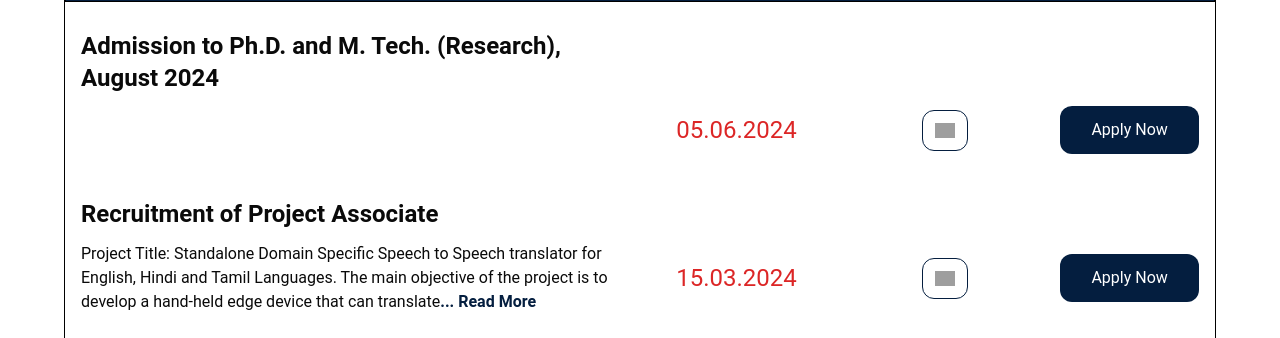
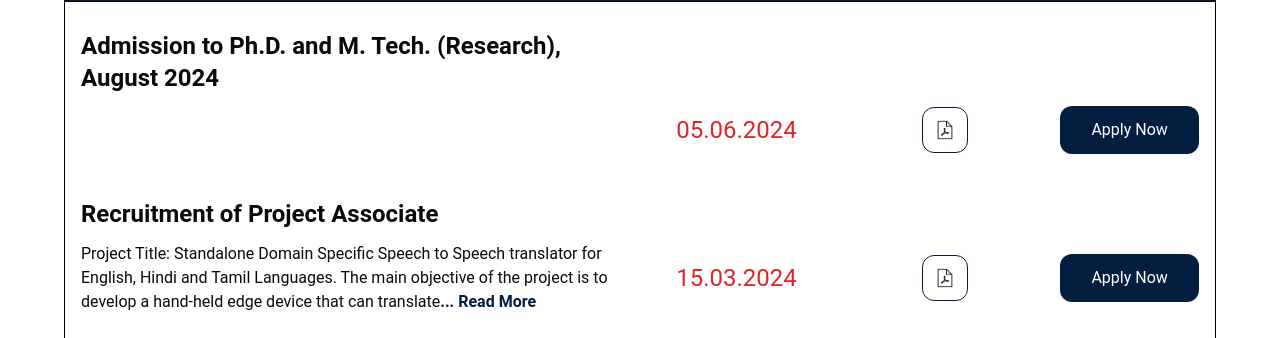
Before and after one commit to Velocity-IIITDWD/iiitdwd.ac.in, a Next.js app: page /careers in a window 1280 px wide. Shown: the part 401-739 px from the top of the page. Built offline with nearby package versions, Linux system fonts and the light colour scheme; grey boxes are pictures that could not be loaded.

Commit message:
minor change in pdf icon

```diff
--- a/app/careers/Card.tsx
+++ b/app/careers/Card.tsx
@@ -8,6 +8,8 @@ import { Button } from '@/components/ui/button'
 
 import { jobstype } from '@/data/jobs';
 
+
+import pdfico from '@/assets/careers/pdf.png'
 
 const openLink = (url:string) => {
   window.open(url, '_blank');
@@ -63,7 +65,7 @@ const Card = ({ jobdata }: { jobdata: jobstype }) => {
 
 
             <button className='hover:scale-[1.08] hover:drop-shadow-xl  transition border border-dwd-primary rounded-xl p-3' onClick={()=>{openLink(jobdata.GI)}}>
-              <Image src="/pdf.png" width={20} height={20} alt="" />
+              <Image src={pdfico} width={20} height={20} alt="" />
 
 
             </button>
```
Also changed, not shown: assets/careers/pdf.png (added).
